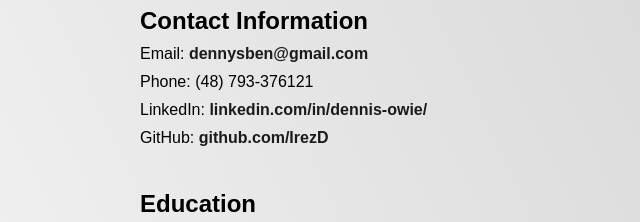
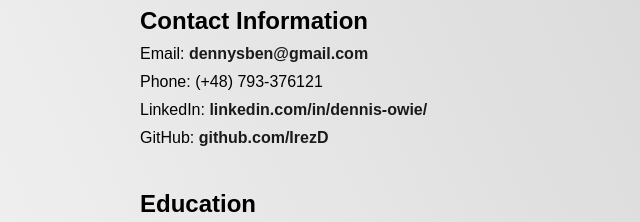
Before and after one commit to IrezD/S3-bucket-based-website, a plain HTML site: page index.html in a window 1280 px wide. Shown: the part 361-583 px from the top of the page, 0-640 px from the left. Drawn offline with Linux system fonts and the light colour scheme.

```diff
--- a/index.html
+++ b/index.html
@@ -91,7 +91,7 @@
         <h2>Contact Information</h2>
         <ul>
             <li>Email: <a href="mailto:dennysben@gmail.com">dennysben@gmail.com</a> </li>
-            <li>Phone: (48) 793-376121</li>
+            <li>Phone: (+48) 793-376121</li>
             <li>LinkedIn: <a href="https://www.linkedin.com/in/dennis-owie/">linkedin.com/in/dennis-owie/</a></li>
             <li>GitHub: <a href="https://github.com/IrezD">github.com/IrezD</a></li>
         </ul>
```
